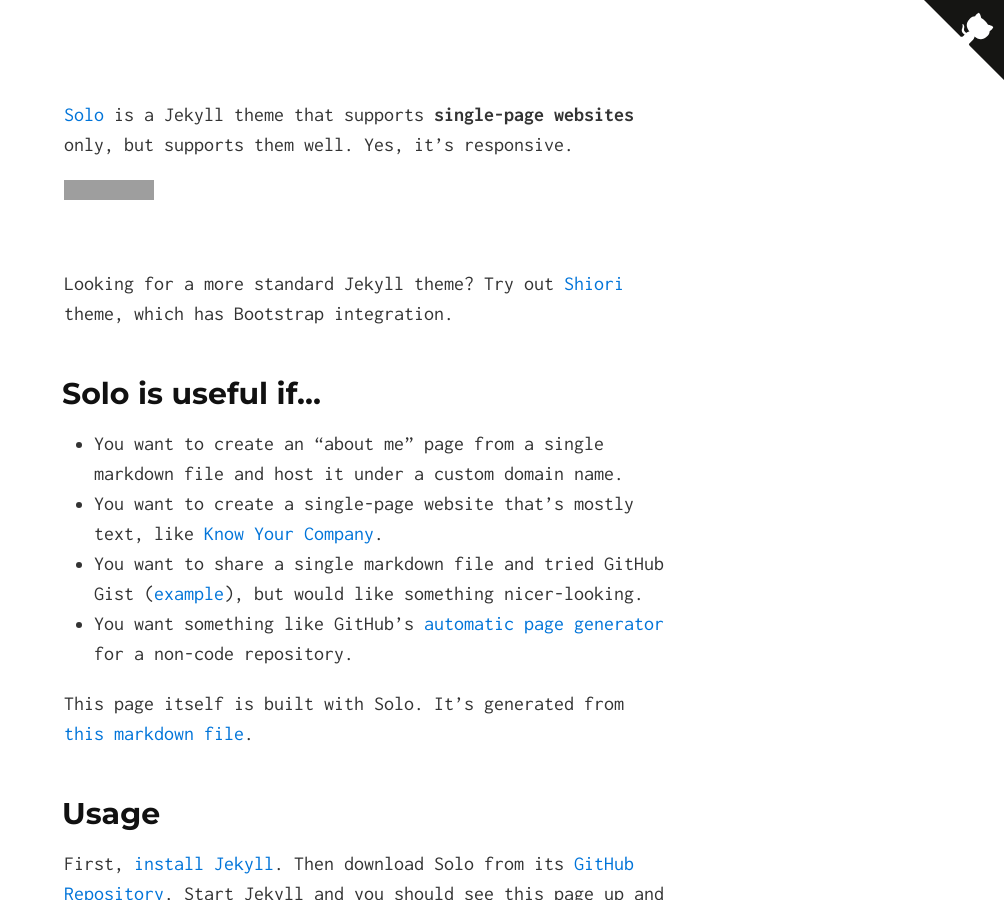
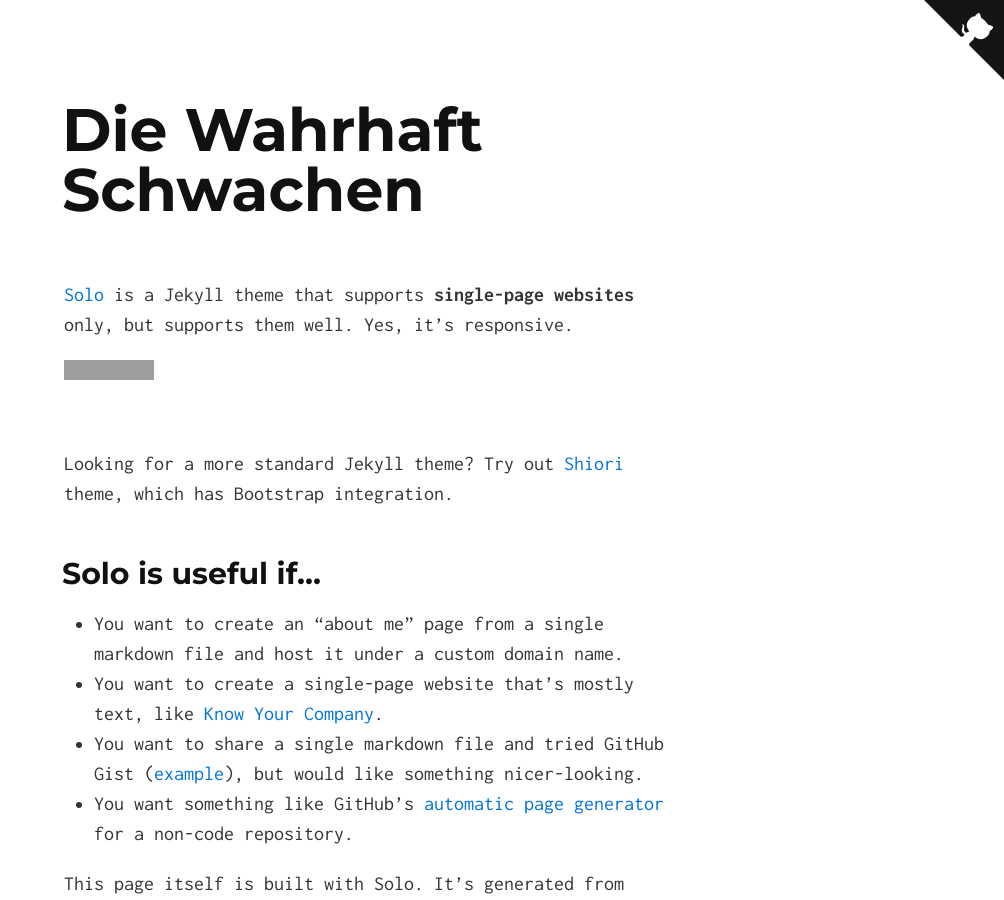
Before and after one commit to Die-Wahrhaft-Schwachen/diewahrhaftschwachen, a Jekyll site: the page built from sl_index.md, in a window 1280 px wide and 900 px high. Shown: the whole window, without its empty margins (276-1280 px from the left). Built offline with Jekyll 4.4.1, drawn with Linux system fonts in a browser that asks for light colours; grey boxes are pictures that could not be loaded.

Commit message:
Resolve tag - title issue

```diff
--- a/_config.yml
+++ b/_config.yml
@@ -1,6 +1,6 @@
 # Site settings
 title: Die Wahrhaft Schwachen
-#tag_text: DWS
+tag_text: Die Wahrhaft Schwachen
 description: Die Wahrhaft Schwachen -- Kleinkunst & Kabarett
 
 # Build settings
```
Also changed, not shown: index.md (+0 -2 lines).
